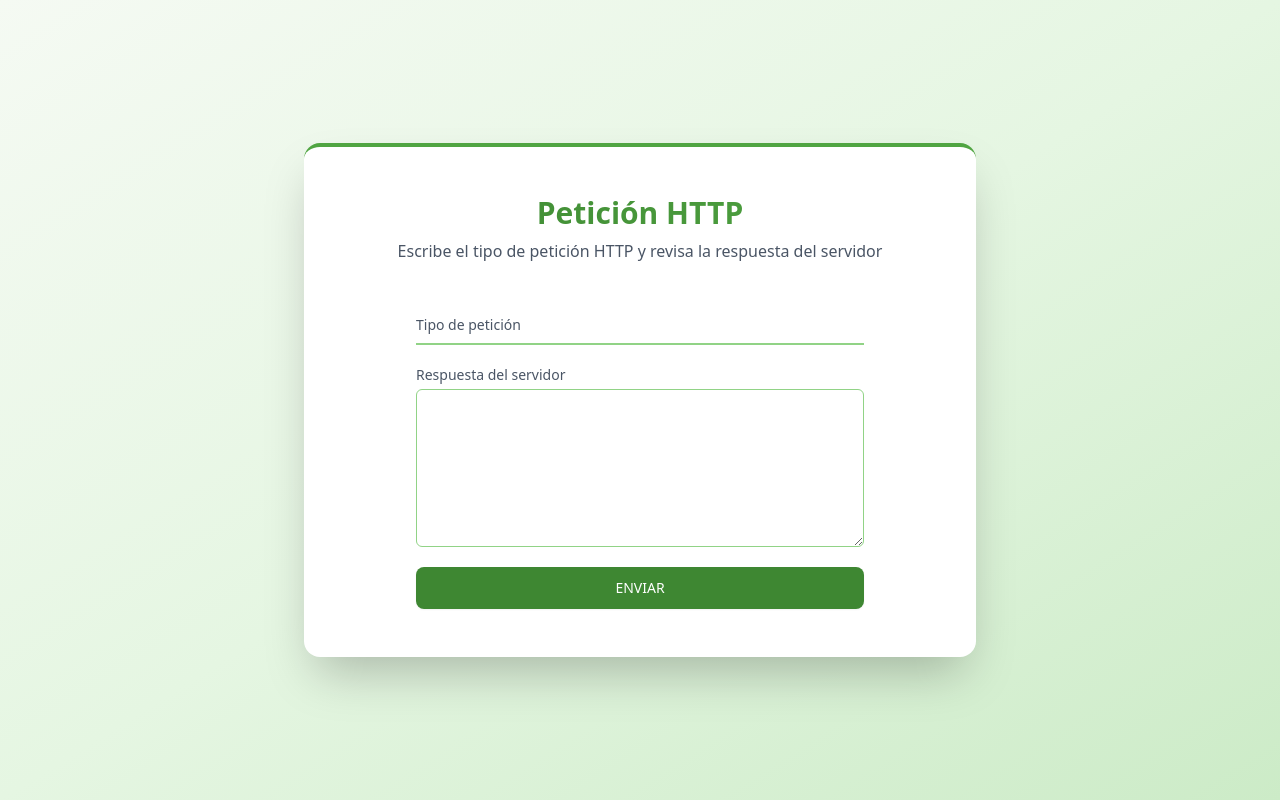
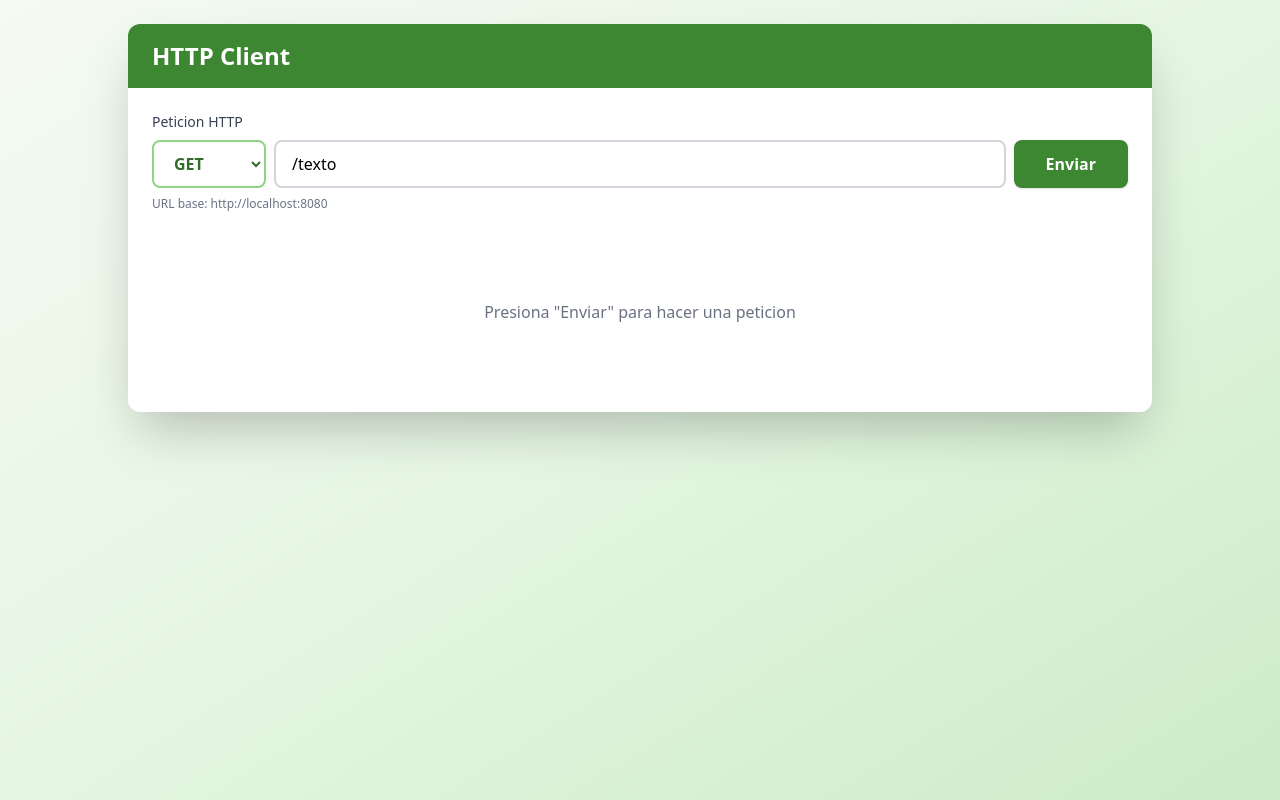
Before and after one commit to keincarrillo/practicas-redes2, a React (Vite) app in the folder practica4/client/: page / in a window 1280 px wide. Built offline with nearby package versions, Linux system fonts and the light colour scheme.

Commit message:
feat: refactor con context de la app

```diff
--- a/practica4/client/src/App.tsx
+++ b/practica4/client/src/App.tsx
@@ -1,180 +1,120 @@
-import { useEffect, useRef, useState } from 'react'
-import { useForm } from 'react-hook-form'
-import { gsap } from 'gsap'
+import { useContext } from 'react'
+import { PfContext } from './context/Context'
+import { BASE_URL } from './config/config'
+import type { HttpMethod } from './types/htttpType'
 
-import { Input } from './components/Input'
-import { Textarea } from './components/Textarea'
-import { onSubmit } from './api/api'
+const App = () => {
+  const ctx = useContext(PfContext)
 
-import { type HttpRequestFormData } from './types/htttpType'
-
-function App() {
-  const containerRef = useRef<HTMLDivElement | null>(null)
-  const titleRef = useRef<HTMLHeadingElement | null>(null)
-  const subtitleRef = useRef<HTMLParagraphElement | null>(null)
-  const formRef = useRef<HTMLFormElement | null>(null)
-  const buttonRef = useRef<HTMLButtonElement | null>(null)
-
-  // ahora el textarea se usa para mostrar la respuesta
-  const [serverResponse, setServerResponse] = useState<string>('')
+  if (!ctx) {
+    throw new Error('App debe estar envuelta por PfProvider')
+  }
 
   const {
-    register,
-    handleSubmit,
-    formState: { errors, isSubmitting },
-  } = useForm<HttpRequestFormData>({
-    mode: 'onSubmit',
-  })
-
-  useEffect(() => {
-    const ctx = gsap.context(() => {
-      gsap.from(containerRef.current, {
-        scale: 0.8,
-        opacity: 0,
-        duration: 0.6,
-        ease: 'back.out(1.7)',
-      })
-
-      gsap.from(titleRef.current, {
-        y: -50,
-        opacity: 0,
-        duration: 0.8,
-        delay: 0.3,
-        ease: 'power3.out',
-      })
-
-      gsap.from(subtitleRef.current, {
-        y: -30,
-        opacity: 0,
-        duration: 0.8,
-        delay: 0.5,
-        ease: 'power3.out',
-      })
-
-      gsap.from('.form-field', {
-        x: -50,
-        opacity: 0,
-        duration: 0.6,
-        stagger: 0.1,
-        delay: 0.7,
-        ease: 'power2.out',
-      })
-
-      gsap.from(buttonRef.current, {
-        scale: 0,
-        opacity: 0,
-        duration: 0.5,
-        delay: 1.5,
-        ease: 'back.out(1.7)',
-      })
-    })
-
-    const button = buttonRef.current
-    if (!button) {
-      return () => ctx.revert()
-    }
-
-    const handleMouseEnter = () => {
-      gsap.to(button, {
-        scale: 1.05,
-        duration: 0.3,
-        ease: 'power2.out',
-      })
-    }
-
-    const handleMouseLeave = () => {
-      gsap.to(button, {
-        scale: 1,
-        duration: 0.3,
-        ease: 'power2.out',
-      })
-    }
-
-    button.addEventListener('mouseenter', handleMouseEnter)
-    button.addEventListener('mouseleave', handleMouseLeave)
-
-    return () => {
-      button.removeEventListener('mouseenter', handleMouseEnter)
-      button.removeEventListener('mouseleave', handleMouseLeave)
-      ctx.revert()
-    }
-  }, [])
-
-  const handleFormSubmit = async (data: HttpRequestFormData) => {
-    const result = await onSubmit(data)
-
-    if (!result) {
-      setServerResponse(
-        'No se pudo obtener respuesta del servidor. Revisa la consola.'
-      )
-      return
-    }
-
-    const formatted =
-      `Status: ${result.status}\n` +
-      `Content-Type: ${result.contentType}\n\n` +
-      `${result.body}`
-
-    setServerResponse(formatted)
-  }
+    containerRef,
+    titleRef,
+    method,
+    setMethod,
+    endpoint,
+    setEndpoint,
+    isLoading,
+    response,
+    error,
+    getStatusColor,
+    getStatusBg,
+    handleSend,
+  } = ctx
 
   return (
-    <div className="min-h-screen bg-gradient-to-br from-pixie-green-50 via-pixie-green-100 to-pixie-green-200 flex items-center justify-center p-6">
+    <div className="min-h-screen bg-gradient-to-br from-pixie-green-50 via-pixie-green-100 to-pixie-green-200 p-6">
       <div
         ref={containerRef}
-        className="w-full max-w-2xl bg-white rounded-2xl shadow-2xl p-8 md:p-12 border-t-4 border-pixie-green-500"
+        className="max-w-5xl mx-auto bg-white rounded-xl shadow-2xl overflow-hidden"
       >
-        <div className="text-center mb-10">
-          <h2
+        <div className="bg-pixie-green-600 px-6 py-4">
+          <h1
             ref={titleRef}
-            className="text-3xl font-bold bg-gradient-to-r from-pixie-green-600 to-pixie-green-500 bg-clip-text text-transparent mb-2"
+            className="text-2xl font-bold text-white flex items-center gap-3"
           >
-            Petición HTTP
-          </h2>
-          <p ref={subtitleRef} className="text-gray-600">
-            Escribe el tipo de petición HTTP y revisa la respuesta del servidor
-          </p>
+            HTTP Client
+          </h1>
         </div>
 
-        <form
-          ref={formRef}
-          className="max-w-md mx-auto"
-          onSubmit={handleSubmit(handleFormSubmit)}
-        >
-          <Input
-            description="Tipo de petición"
-            id="peticion"
-            {...register('peticion', {
-              required: 'El tipo de petición es requerido',
-              pattern: {
-                value: /^(GET|POST|PUT|DELETE)(\s+\/\S*)?$/i,
-                message:
-                  'Debe iniciar con GET, POST, PUT o DELETE, por ejemplo: "GET /texto"',
-              },
-            })}
-            error={errors.peticion?.message}
-          />
+        <div className="p-6">
+          <div className="mb-6">
+            <label className="block text-sm font-medium text-gray-700 mb-2">
+              Peticion HTTP
+            </label>
 
-          {/* AHORA este Textarea muestra la respuesta del servidor */}
-          <Textarea
-            description="Respuesta del servidor"
-            id="respuesta-servidor"
-            name="respuesta-servidor"
-            readOnly
-            rows={7}
-            value={serverResponse}
-            error={undefined}
-          />
+            <div className="flex gap-2">
+              <select
+                value={method}
+                onChange={e => setMethod(e.target.value as HttpMethod)}
+                className="px-4 py-2.5 border-2 border-pixie-green-300 rounded-lg font-semibold text-pixie-green-700 bg-white hover:border-pixie-green-400 focus:outline-none focus:ring-2 focus:ring-pixie-green-300 cursor-pointer transition-colors"
+              >
+                <option value="GET">GET</option>
+                <option value="POST">POST</option>
+                <option value="PUT">PUT</option>
+                <option value="DELETE">DELETE</option>
+              </select>
 
-          <button
-            ref={buttonRef}
-            type="submit"
-            disabled={isSubmitting}
-            className="text-white bg-pixie-green-600 box-border border border-transparent hover:bg-pixie-green-700 focus:ring-4 focus:ring-pixie-green-300 shadow-xs font-medium leading-5 rounded-lg text-sm px-4 py-2.5 focus:outline-none w-full uppercase disabled:opacity-50 disabled:cursor-not-allowed"
-          >
-            {isSubmitting ? 'Enviando...' : 'Enviar'}
-          </button>
-        </form>
+              <input
+                type="text"
+                value={endpoint}
+                onChange={e => setEndpoint(e.target.value)}
+                placeholder="/texto, /html, /json, /xml"
+                className="flex-1 px-4 py-2.5 border-2 border-gray-300 rounded-lg focus:border-pixie-green-500 focus:outline-none focus:ring-2 focus:ring-pixie-green-200 transition-all"
+              />
+
+              <button
+                onClick={handleSend}
+                disabled={isLoading}
+                className="px-8 py-2.5 bg-pixie-green-600 hover:bg-pixie-green-700 text-white font-semibold rounded-lg shadow-sm hover:shadow-md focus:outline-none focus:ring-2 focus:ring-pixie-green-400 focus:ring-offset-2 disabled:opacity-50 disabled:cursor-not-allowed transition-all"
+              >
+                {isLoading ? 'Enviando...' : 'Enviar'}
+              </button>
+            </div>
+
+            <p className="mt-2 text-xs text-gray-500 flex items-center gap-1">
+              URL base: {BASE_URL}
+            </p>
+          </div>
+
+          {error && (
+            <div className="mb-6 p-4 bg-red-50 border-2 border-red-200 rounded-lg">
+              {error}
+            </div>
+          )}
+
+          {response && (
+            <div className="space-y-4">
+              <div
+                className={`p-4 border-2 rounded-lg ${getStatusBg(
+                  response.status
+                )}`}
+              >
+                <p className={getStatusColor(response.status)}>
+                  {response.status}
+                </p>
+                <p>{response.contentType || 'N/A'}</p>
+              </div>
+
+              <div>
+                <pre className="p-4 bg-gray-50 border-2 border-gray-200 rounded-lg overflow-x-auto text-sm font-mono text-gray-800 max-h-96 overflow-y-auto">
+                  {response.body}
+                </pre>
+              </div>
+            </div>
+          )}
+
+          {!response && !error && !isLoading && (
+            <div className="text-center py-16">
+              <p className="text-gray-500 font-medium">
+                Presiona "Enviar" para hacer una peticion
+              </p>
+            </div>
+          )}
+        </div>
       </div>
     </div>
   )
--- /dev/null
+++ b/practica4/client/src/config/config.ts
@@ -0,0 +1 @@
+export const BASE_URL = 'http://localhost:8080'
--- /dev/null
+++ b/practica4/client/src/context/Context.tsx
@@ -0,0 +1,120 @@
+import { createContext, useRef, useEffect, useState } from 'react'
+import gsap from 'gsap'
+import type { HttpMethod } from '../types/htttpType'
+import type { ApiResult } from '../types/apiType'
+import { BASE_URL } from '../config/config'
+
+import type { PfProviderProps, PfContextValue } from '../types/contextType'
+
+export const PfContext = createContext<PfContextValue | null>(null)
+
+export const PfProvider = ({ children }: PfProviderProps) => {
+  const containerRef = useRef<HTMLDivElement | null>(null)
+  const titleRef = useRef<HTMLHeadingElement | null>(null)
+
+  const [method, setMethod] = useState<HttpMethod>('GET')
+  const [endpoint, setEndpoint] = useState('/texto')
+  const [isLoading, setIsLoading] = useState(false)
+  const [response, setResponse] = useState<ApiResult | null>(null)
+  const [error, setError] = useState<string>('')
+
+  useEffect(() => {
+    const ctx = gsap.context(() => {
+      gsap.from(containerRef.current, {
+        y: 30,
+        opacity: 0,
+        duration: 0.8,
+        ease: 'power3.out',
+      })
+
+      gsap.from(titleRef.current, {
+        x: -30,
+        opacity: 0,
+        duration: 0.6,
+        delay: 0.2,
+        ease: 'power2.out',
+      })
+    })
+
+    return () => ctx.revert()
+  }, [])
+
+  const handleSend = async () => {
+    setIsLoading(true)
+    setError('')
+    setResponse(null)
+
+    try {
+      const finalPath = endpoint.startsWith('/') ? endpoint : `/${endpoint}`
+
+      const res = await fetch(`${BASE_URL}${finalPath}`, {
+        method,
+        headers:
+          method === 'GET'
+            ? {}
+            : {
+                'Content-Type': 'text/plain; charset=utf-8',
+              },
+      })
+
+      const contentType = res.headers.get('content-type') ?? ''
+      let bodyText: string
+
+      if (contentType.includes('application/json')) {
+        const json = await res.json()
+        bodyText = JSON.stringify(json, null, 2)
+      } else {
+        bodyText = await res.text()
+      }
+
+      setResponse({
+        status: res.status,
+        contentType,
+        body: bodyText,
+      })
+    } catch (err) {
+      setError(
+        err instanceof Error ? err.message : 'Error al conectar con el servidor'
+      )
+    } finally {
+      setIsLoading(false)
+    }
+  }
+
+  const getStatusColor = (status: number) => {
+    if (status >= 200 && status < 300) return 'text-green-600'
+    if (status >= 300 && status < 400) return 'text-blue-600'
+    if (status >= 400 && status < 500) return 'text-orange-600'
+    return 'text-red-600'
+  }
+
+  const getStatusBg = (status: number) => {
+    if (status >= 200 && status < 300) return 'bg-green-50 border-green-200'
+    if (status >= 300 && status < 400) return 'bg-blue-50 border-blue-200'
+    if (status >= 400 && status < 500) return 'bg-orange-50 border-orange-200'
+    return 'bg-red-50 border-red-200'
+  }
+  return (
+    <PfContext.Provider
+      value={{
+        containerRef,
+        titleRef,
+        method,
+        setMethod,
+        endpoint,
+        setEndpoint,
+        isLoading,
+        setIsLoading,
+        response,
+        setResponse,
+        error,
+        setError,
+        getStatusColor,
+        getStatusBg,
+        handleSend,
+      }}
+    >
+      {children}
+    </PfContext.Provider>
+  )
+}
--- a/practica4/client/src/main.tsx
+++ b/practica4/client/src/main.tsx
@@ -1,9 +1,12 @@
 import { StrictMode } from 'react'
 import { createRoot } from 'react-dom/client'
 import App from './App.tsx'
+import { PfProvider } from './context/Context.tsx'
 
 createRoot(document.getElementById('root')!).render(
   <StrictMode>
-    <App />
+    <PfProvider>
+      <App />
+    </PfProvider>
   </StrictMode>
 )
--- /dev/null
+++ b/practica4/client/src/types/apiType.ts
@@ -0,0 +1,5 @@
+export interface ApiResult {
+  status: number
+  contentType: string
+  body: string
+}
--- /dev/null
+++ b/practica4/client/src/types/contextType.ts
@@ -0,0 +1,33 @@
+// types/contextType.ts
+import type {
+  ReactNode,
+  Dispatch,
+  SetStateAction,
+  MutableRefObject,
+} from 'react'
+import type { HttpMethod } from './htttpType'
+import type { ApiResult } from './apiType'
+
+export interface PfProviderProps {
+  children: ReactNode
+}
+
+export interface PfContextValue {
+  containerRef: MutableRefObject<HTMLDivElement | null>
+  titleRef: MutableRefObject<HTMLHeadingElement | null>
+
+  method: HttpMethod
+  setMethod: Dispatch<SetStateAction<HttpMethod>>
+  endpoint: string
+  setEndpoint: Dispatch<SetStateAction<string>>
+  isLoading: boolean
+  setIsLoading: Dispatch<SetStateAction<boolean>>
+  response: ApiResult | null
+  setResponse: Dispatch<SetStateAction<ApiResult | null>>
+  error: string
+  setError: Dispatch<SetStateAction<string>>
+
+  getStatusColor: (status: number) => string
+  getStatusBg: (status: number) => string
+  handleSend: () => Promise<void>
+}
--- a/practica4/client/src/types/htttpType.ts
+++ b/practica4/client/src/types/htttpType.ts
@@ -1,3 +1,5 @@
+export type HttpMethod = 'GET' | 'POST' | 'PUT' | 'DELETE'
+
 export type HttpRequestFormData = {
-  peticion: string
+  peticion: HttpMethod
 }
```
Also changed, not shown: practica4/client/src/api/api.ts (+3 -13 lines).
